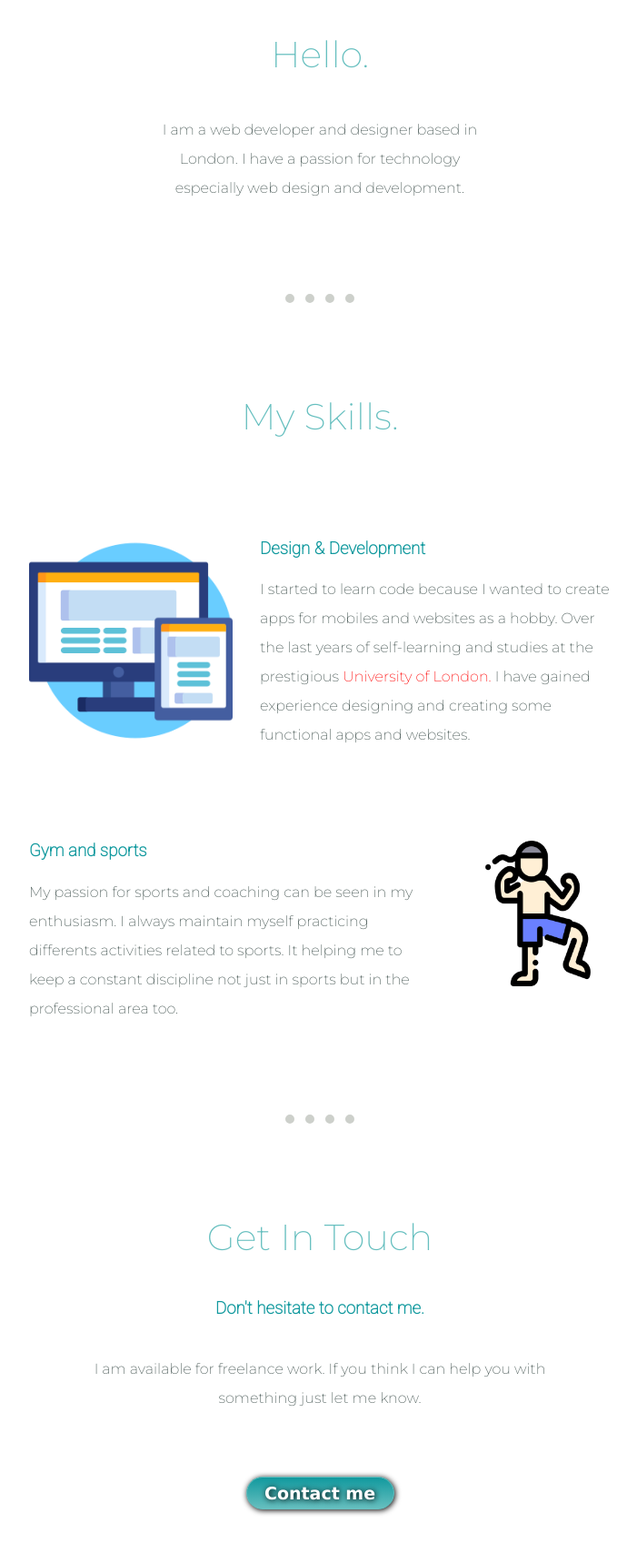
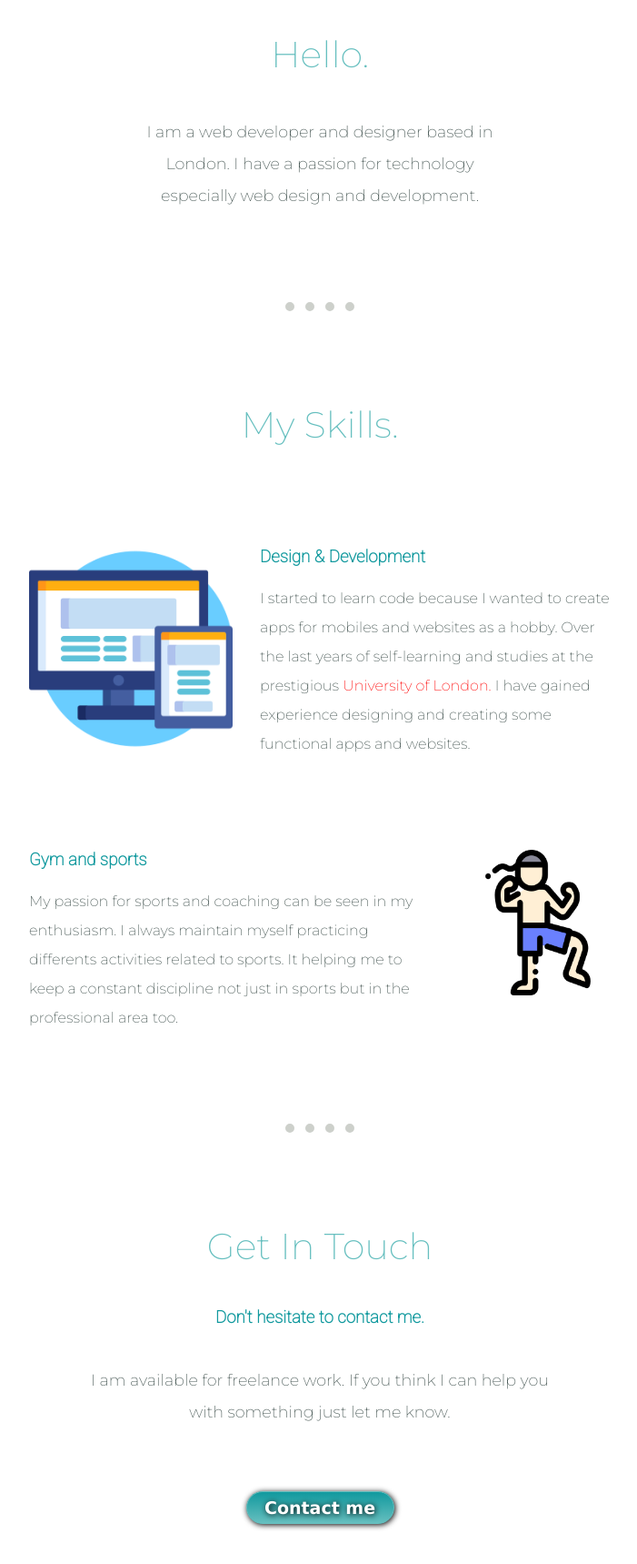
Before and after one commit to BirkLopez/websiteMe, a plain HTML site: page index.html in a window 1280 px wide. Shown: the part 930-2649 px from the top of the page at 91% size, without its empty margins (288-989 px from the left). Drawn offline with Linux system fonts and the light colour scheme.

Commit message:
Update styles.css

```diff
--- a/css/styles.css
+++ b/css/styles.css
@@ -71,7 +71,7 @@ span{
 .intro{
   width: 30%;
   margin: auto;
-  font-size: 1rem;
+  font-size: 1.1rem;
 }
 
 a{
@@ -93,7 +93,7 @@ a:hover{
  .message{
    width: 40%;
    margin: 40px auto 60px;
-   font-size: 1rem;
+   font-size: 1.1rem;
  }
 
    .technology2{
```
